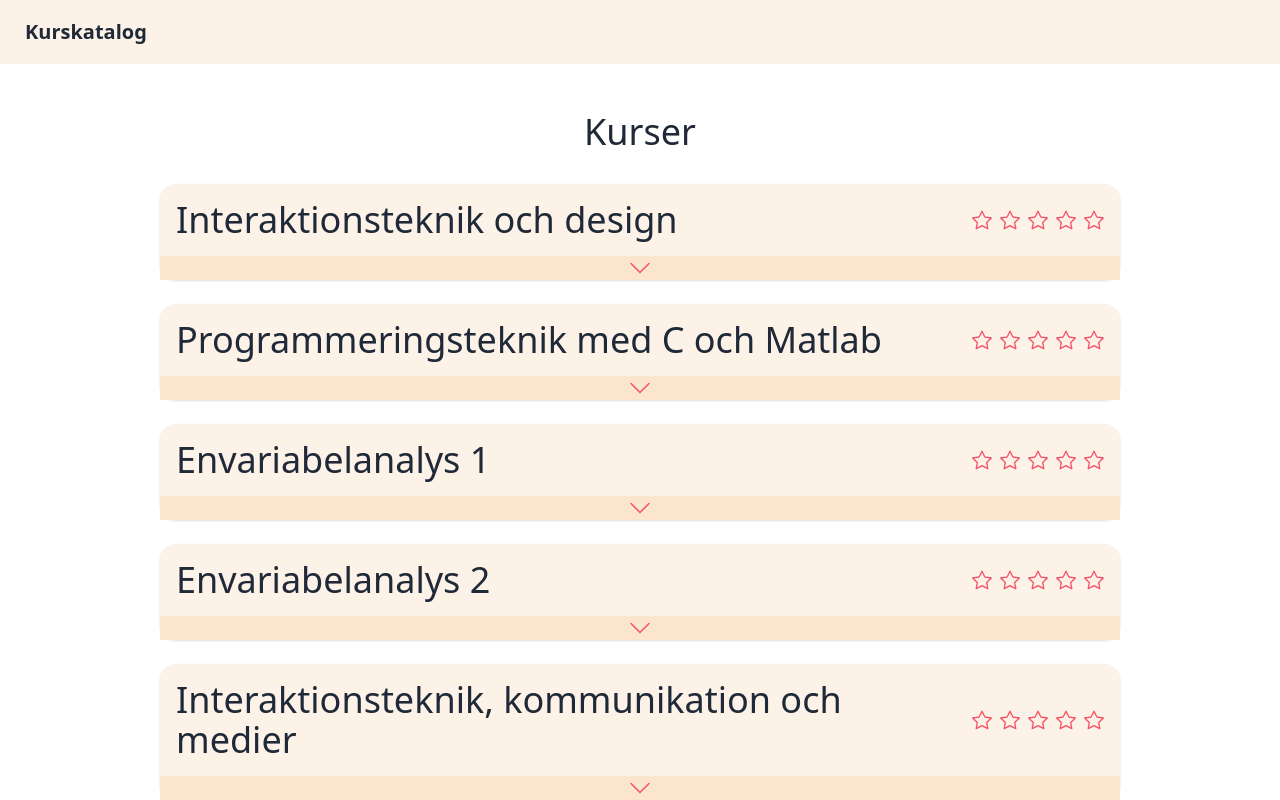
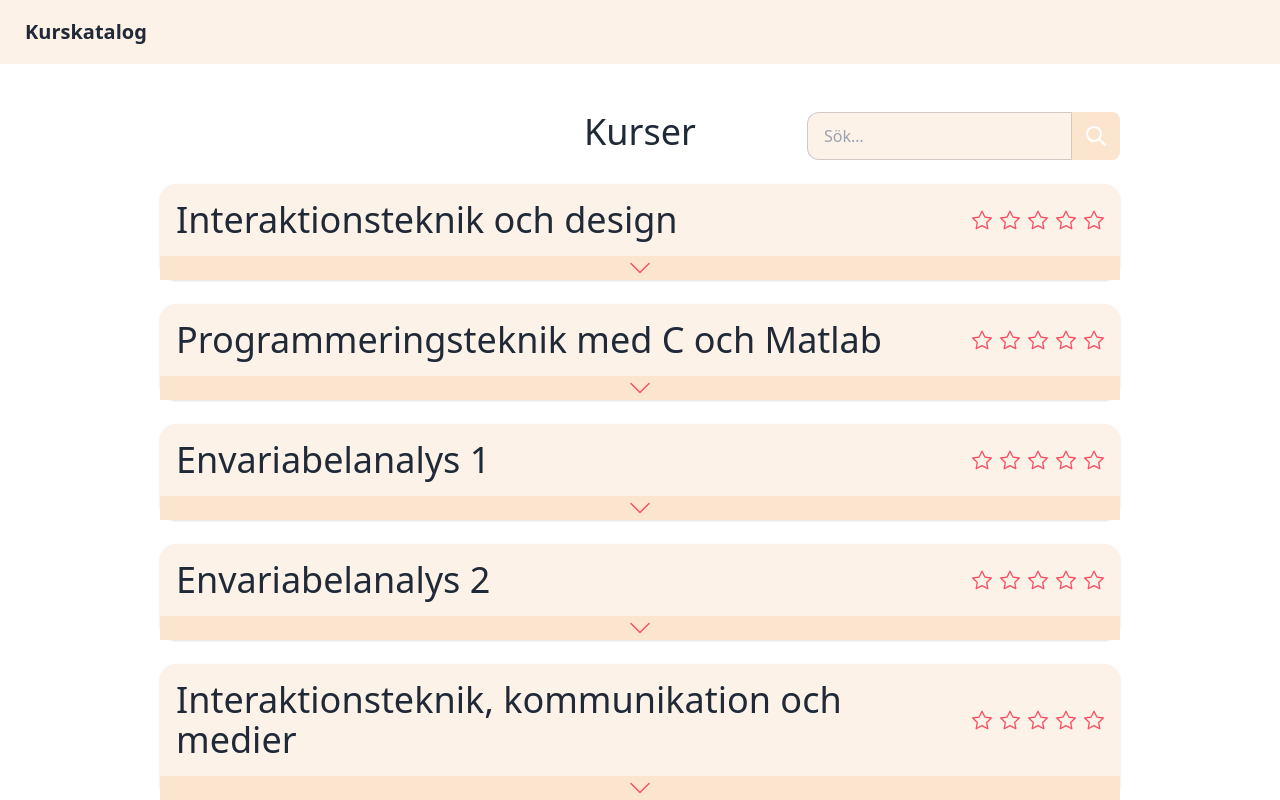
Before and after one commit to HawkieOne/kurskatalog-id, a React (Create React App) app: page /kurser in a window 1280 px wide. Shown: the top 800 px of the page. Built offline with nearby package versions, Linux system fonts and the light colour scheme.

Commit message:
add searchbox
- can now search courses by name, course code and register code
- the page shows if no courses are found

```diff
--- a/src/components/Search.tsx
+++ b/src/components/Search.tsx
@@ -1,7 +1,44 @@
-import React from 'react'
+import React, { ChangeEvent, useState } from 'react';
+import { AiOutlineClose } from "react-icons/ai";
 
-export default function Search() {
+interface SearchProps {
+  onSearch: (searchTerm: string) => void;
+}
+
+export default function Search({ onSearch }: SearchProps) {
+  const [searchTerm, setSearchTerm] = useState("");
+
+  const isInputEmpty = (input: string) => input.length === 0;
+  const handleKeyDown = (event: React.KeyboardEvent<HTMLDivElement>) => {
+    if (event.key === 'Enter') {
+      event.preventDefault();
+      onSearch(searchTerm)
+    }
+  }
+
   return (
-    <div>Search</div>
+    <div className="form-control">
+      <div className="input-group relative">
+        <div className='relative'>
+          <form id="search-form">
+            <input
+              type="text"
+              placeholder="Sök…"
+              value={searchTerm}
+              className="input input-bordered bg-cream text-onyx justify-self-end rounded-l-xl rounded-none focus:border-onyx focus:outline-none"
+              onChange={(e: ChangeEvent<HTMLInputElement>) => setSearchTerm(e.target.value)}
+              onKeyDown={handleKeyDown}
+            />
+          </form>
+          {!isInputEmpty(searchTerm) &&
+            <div className='absolute inset-y-0 right-3 flex flex-col justify-center cursor-pointer text-onyx' onClick={() => setSearchTerm("")}>
+              <AiOutlineClose />
+            </div>}
+        </div>
+        <button className="btn btn-square bg-creamDark border-none hover:bg-onyx" onClick={() => onSearch(searchTerm)}>
+          <svg xmlns="http://www.w3.org/2000/svg" className="h-6 w-6" fill="none" viewBox="0 0 24 24" stroke="currentColor"><path strokeLinecap="round" strokeLinejoin="round" strokeWidth="2" d="M21 21l-6-6m2-5a7 7 0 11-14 0 7 7 0 0114 0z" /></svg>
+        </button>
+      </div>
+    </div>
   )
 }
--- a/src/pages/Courses.tsx
+++ b/src/pages/Courses.tsx
@@ -1,19 +1,43 @@
-import React from "react";
+import React, { useState } from "react";
 import Course from "../components/course/Course";
 import Title from "../components/Title";
 import { TitleVariant } from "../shared/constants";
 import coursesJson from '../data/courses.json'
+import Search from "../components/Search";
 
 export default function Courses() {
 
+  const originalCourses = coursesJson;
+  const [searchedCourses, setSearchedCourses] = useState(coursesJson);
+
+
   return (
     <div className="h-full w-full bg-white flex flex-col items-center py-12 space-y-8">
-      <Title>Kurser</Title>
+      <div className="w-3/4 flex justify-center relative">
+        <Title>Kurser</Title>
+        <div className="absolute right-0">
+          <Search onSearch={(searchTerm: string) => {
+            searchTerm = searchTerm.toLowerCase().trim();
+            if (searchTerm === "") {
+              setSearchedCourses(originalCourses);
+              return;
+            }
+            if (searchTerm.length >= 2) {
+              const foundCourses = originalCourses.filter(e =>
+                e.code.toLowerCase().includes(searchTerm) ||
+                e.name.toLowerCase().includes(searchTerm) ||
+                e.registerCode?.toLowerCase().includes(searchTerm));
+              setSearchedCourses(foundCourses);
+            }
+          }} />
+        </div>
+      </div>
       <div className="w-3/4 flex flex-col items-center space-y-6">
-        {coursesJson.map((course, index) => (
+        {searchedCourses.map((course, index) => (
           <Course course={course} key={index} />
         ))}
       </div>
+      {searchedCourses.length === 0 && <p>Inga kurser hittade</p>}
     </div>
   );
 }
```
